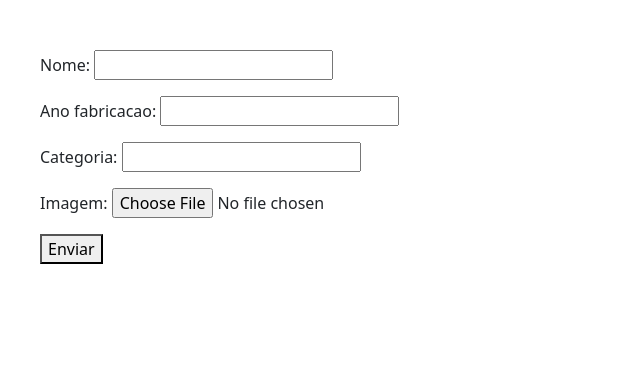
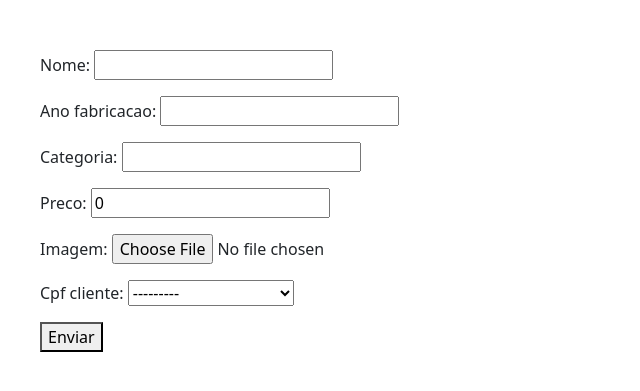
Before and after one commit to joaoluiz15/projeto_final, a Django app: page /cadastro in a window 1280 px wide. Shown: the part 76-467 px from the top of the page, without its empty margins (0-640 px from the left). Run offline with Django 4.2, Linux system fonts and the light colour scheme; data comes from the database, SQL or seed files in the repository; both versions use the stored data as it was after the commit; parts of the project's set-up code (start-up, migrations or seed data) failed here and were passed over.

Commit message:
ultima atualização

```diff
--- a/homepage/forms.py
+++ b/homepage/forms.py
@@ -1,13 +1,13 @@
 
 from django import forms
-from .models import Carro
+from .models import Carro, Cliente
 
 #form de inserção
 class CarroForm(forms.ModelForm):
 
 	class Meta:
 		model = Carro
-		fields = ['nome', 'ano_fabricacao', 'categoria', 'imagem']
+		fields = ['nome', 'ano_fabricacao', 'categoria', 'preco', 'imagem', 'cpf_cliente']
 
 
 #form de update
@@ -15,4 +15,12 @@ class CarroUpdate(forms.ModelForm):
 
 	class Meta:
 		model = Carro
-		fields = ['nome', 'ano_fabricacao', 'categoria', 'imagem']
+		fields = ['nome', 'ano_fabricacao', 'categoria', 'preco', 'imagem']
+
+#form cadastro cliente
+
+class ClienteForm(forms.ModelForm):
+
+	class Meta:
+		model = Cliente
+		fields = ['cpf', 'nome']
--- a/homepage/models.py
+++ b/homepage/models.py
@@ -10,6 +10,7 @@ class Carro(models.Model):
     id = models.AutoField(primary_key=True)
     nome = models.CharField(max_length=20)
     ano_fabricacao = models.IntegerField()
+    preco = models.FloatField(default=0, null=True, blank=True)
     categoria = models.CharField(max_length=10)
     cpf_cliente = models.ForeignKey(Cliente, on_delete=models.CASCADE, null=True, blank=True)
     imagem = models.ImageField(upload_to='imagens/', null=True, blank=True)
--- a/homepage/templates/index.html
+++ b/homepage/templates/index.html
@@ -28,7 +28,7 @@
             {% endif %}
             <div class="card-body">
                 <h5 class="card-title" style="color: gold;">{{c.nome}}</h5>
-                <p class="card-text" style="color:darkgoldenrod;">{{c.ano_fabricacao}} - {{c.categoria}}</p>
+                <p class="card-text" style="color:darkgoldenrod;">{{c.ano_fabricacao}} - {{c.categoria}} - R${{c.preco}}</p>
             </div>
         </div>
     </div>
--- a/homepage/urls.py
+++ b/homepage/urls.py
@@ -10,7 +10,7 @@ urlpatterns = [
     path('ok', views.sucesso, name='sucesso'),
     path('carro_imagens', views.carro_imagens, name='carro_imagens'),
     path('estoque', views.estoque, name='estoque'),
-    path('atualizar/<str:pk>/', views.atualizar, name="atualizar"),
+    path('atualizar', views.atualizar, name="atualizar"),
     path('comprar', views.comprar, name='comprar'),
     path('cliente', views.cliente, name='cliente'),
 ]
--- a/homepage/views.py
+++ b/homepage/views.py
@@ -2,7 +2,7 @@ from django.shortcuts import render, redirect, get_object_or_404
 from django.http import HttpResponse
 from django.template import loader
 from homepage.models import Cliente, Carro
-from .forms import CarroForm
+from .forms import CarroForm, CarroUpdate, ClienteForm
 from django.contrib.auth.decorators import login_required
 from django.contrib import messages
 
@@ -38,8 +38,10 @@ def cadastro(request):
 
     return render(request, 'cadastro.html', {'form': form})
 
+
 def sucesso(request):
     return HttpResponse('Cadastrado. Clique aqui para retornar à página inicial.')
+
 
 def carro_imagens(request):
     if request.method == 'GET':
@@ -66,9 +68,22 @@ def atualizar(request, pk):
 	return render(request, 'atualizar.html', context)
 
 
-
 def comprar(request):
      return render(request, 'comprar.html')
 
 def cliente(request):
-     return render(request, 'cliente.html')
+    print('Cadastrar novos clientes')
+    template = loader.get_template("cliente.html")
+
+    if request.method == 'POST':
+        form = ClienteForm(request.POST, request.FILES)
+
+        if form.is_valid():
+            form.save()
+            sucesso = 'Cadastrado'
+            return render(request, 'cliente.html', {'form': form, 'sucesso': sucesso})
+
+    else:
+        form = ClienteForm()
+
+    return render(request, 'cliente.html', {'form': form})
```
Also changed, not shown: homepage/templates/cliente.html (added, +37 -0 lines), db.sqlite3, homepage/migrations/0001_initial.py, homepage/migrations/0002_alter_carro_ano_fabricacao_alter_cliente_cpf.py (deleted), homepage/migrations/0003_remove_carro_placa_carro_id.py (deleted), homepage/migrations/0004_rename_nome_cliente_carro_cpf_cliente_carro_estoque_and_more.py (deleted), homepage/migrations/0005_alter_carro_cpf_cliente.py (deleted), homepage/migrations/0006_alter_carro_cpf_cliente.py (deleted), homepage/migrations/0007_alter_carro_id.py (deleted), homepage/migrations/0008_remove_carro_estoque.py (deleted), homepage/migrations/0009_carro_imagem.py (deleted), media/imagens/Toyota-Etios-2017-F2_URZQAE8.webp (added), media/imagens/prius_Qe6CUnv.png (added).
